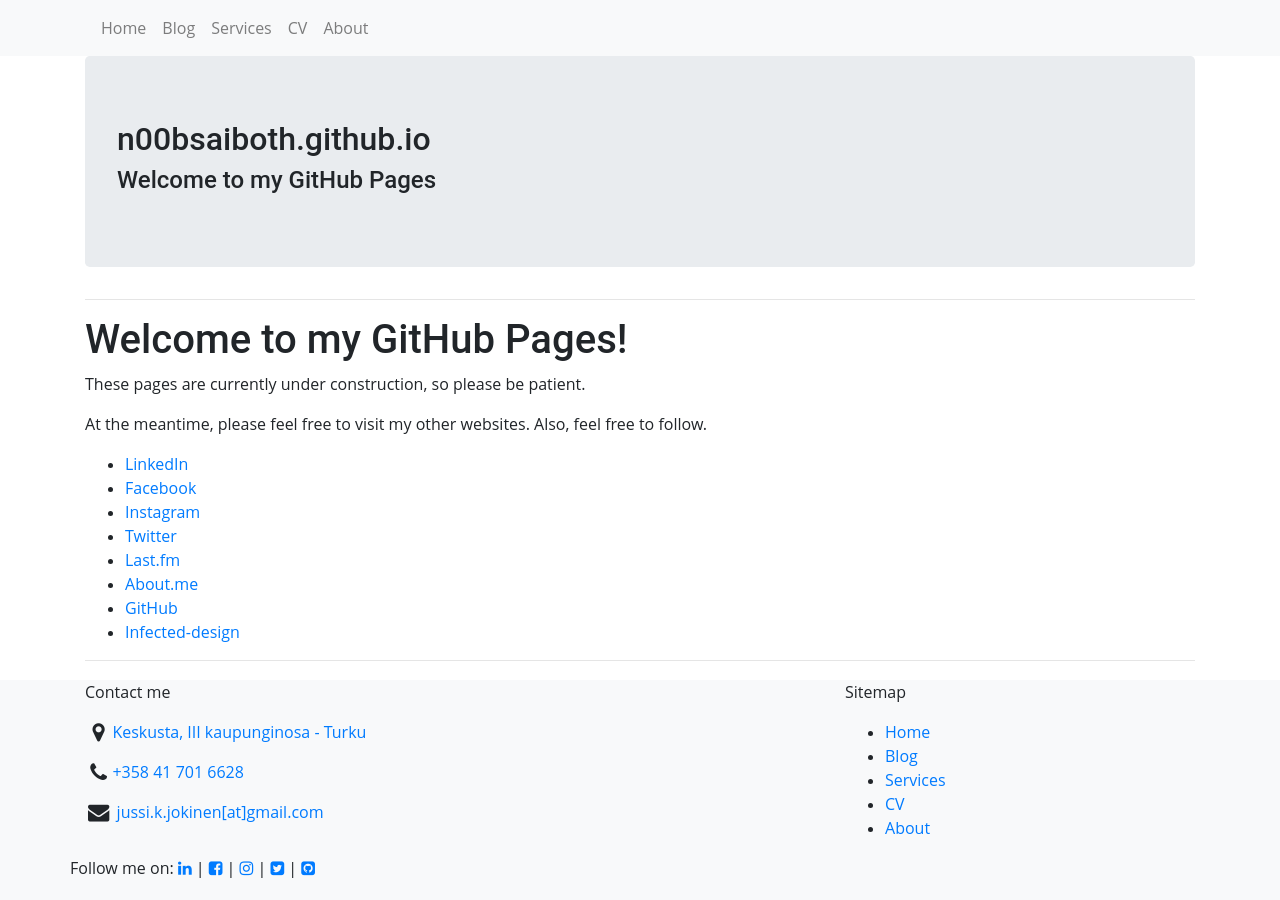
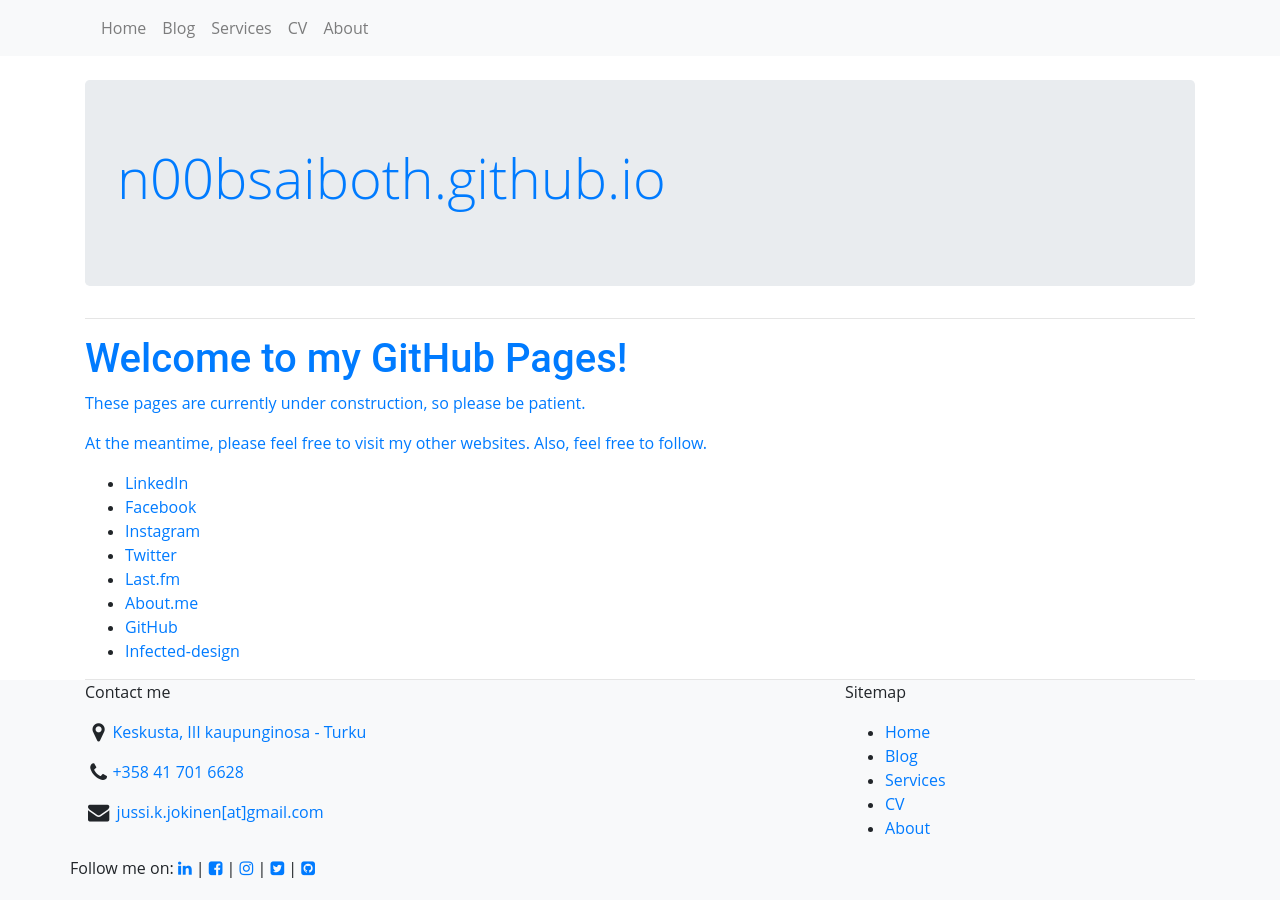
Before and after one commit to n00bsaiboth/n00bsaiboth.github.io, a Jekyll site: the page built from index.html, in a window 1280 px wide. Built offline with Jekyll 4.4.1, drawn with Linux system fonts in a browser that asks for light colours.

Commit message:
Update default.html

```diff
--- a/_layouts/default.html
+++ b/_layouts/default.html
@@ -67,13 +67,21 @@
   </div>
 </nav>
 
+<!-- quick fix to add more space -->
+
+<section>
+	<article class="container">
+		<br>
+	</article>
+</section>
+
 <header>
 	<div class="container">
 		<div class="jumbotron">
-			<hgroup>
-				<h2>n00bsaiboth.github.io</h2>
-				<h4>Welcome to my GitHub Pages</h4>
-			</hgroup>
+
+			<h2 class="display-4"><a href="https://n00bsaiboth.github.io" alt="n00bsaiboth.github.io" title="n00bsaiboth.github.io">n00bsaiboth.github.io</h2>
+
+
 		</div>
 	</div>
 </header>
```
